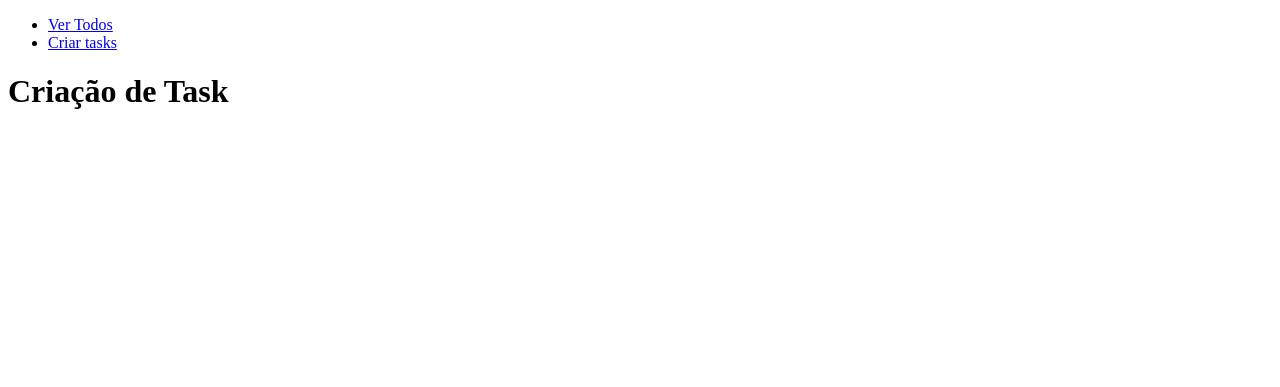
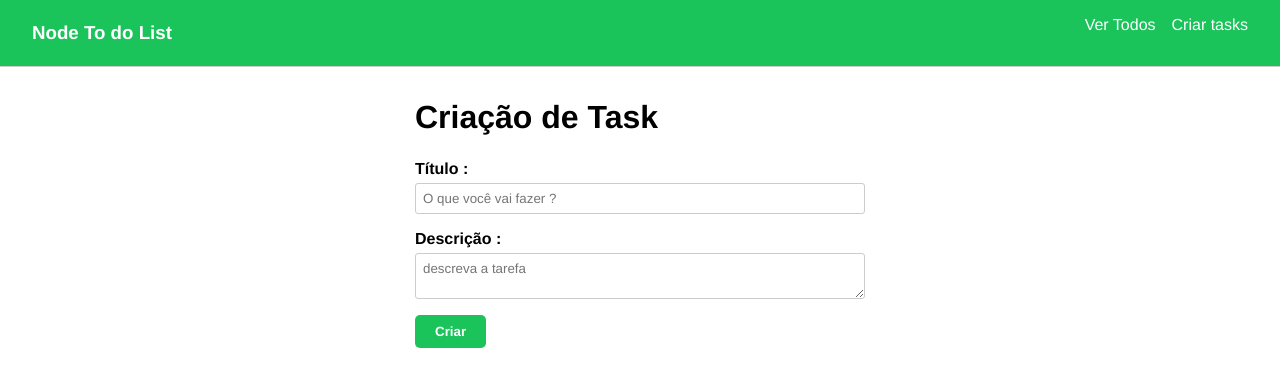
Before and after one commit to hiensenn/MVC_nodeJS, a Node server app: page /tasks/add in a window 1280 px wide. Shown: the top 387 px of the page. Run offline with Node 20, Linux system fonts and the light colour scheme; some libraries are stand-ins or nearby versions.

Commit message:
aplicando css nos layouts

```diff
--- /dev/null
+++ b/public/css/styles.css
@@ -0,0 +1,66 @@
+*{
+    font-family: Helvetica;
+    margin: 0;
+    padding: 0;
+}
+#navbar{
+    border-bottom: 1px solid #ccc;
+    padding: 1em 2em;
+    margin-bottom: 2em;
+    background-color: #1bc45b;
+    color: #fff;
+    display: flex;
+    justify-content: space-between;
+    align-items: center;
+}
+
+#navbar ul{
+    display: flex;
+    list-style: none;
+    margin-bottom: 1em;
+}
+#navbar ul li{
+    margin-left: 1em;
+}
+#navbar ul li a{
+    text-decoration: none;
+    color: #fff;
+
+}
+.container{
+    max-width: 450px;
+    margin: 2em auto;
+}
+.container form{
+    margin-top: 1.5em;
+}
+.form-control{
+    display: flex;
+    flex-direction: column;
+    margin-bottom: 1em;
+}
+.form-control label{
+    font-weight: bold;
+    margin-bottom: 0.3em;
+}
+.form-checkbox{
+    flex-direction: row;
+}
+.form-checkbox input{
+    margin-right: 10px;
+}
+.form-control input,
+.form-control textarea{
+    padding: 7px;
+    border-radius: 3px;
+    border: 1px solid #ccc;
+}
+form input[type="submit"]{
+    background-color: #1bc45b;
+    color: #fff;
+    padding: .7em 1.5em;
+    font-weight: bold;
+    border-radius: 5px;
+    border: none;
+    cursor: pointer;
+}
--- a/views/layouts/main.handlebars
+++ b/views/layouts/main.handlebars
@@ -4,15 +4,21 @@
     <meta charset="UTF-8">
     <meta http-equiv="X-UA-Compatible" content="IE=edge">
     <meta name="viewport" content="width=device-width, initial-scale=1.0">
+    <link rel="stylesheet" href="../css/styles.css">
     <title>Tasks</title>
 </head>
 <body>
     <nav id="navbar">
+        <h3>Node To do List</h3>
         <ul>
             <li><a href="/tasks">Ver Todos</a> </li>
             <li><a href="/tasks/add">Criar tasks</a> </li>
         </ul>
     </nav>
-    {{{body}}}
+
+    <div class="container">
+        {{{body}}}
+    </div>
+
 </body>
 </html>
--- a/views/tasks/create.handlebars
+++ b/views/tasks/create.handlebars
@@ -1 +1,17 @@
 <h1>Criação de Task </h1>
+
+<form action="/tasks/add" method="post">
+    <div class="form-control">
+        <label for="title">Título : </label>
+        <input type="text" name="title" placeholder="O que você vai fazer ?">
+
+    </div>
+
+    <div class="form-control">
+        <label for="description">Descrição : </label>
+        <textarea name="descripton" placeholder="descreva a tarefa"></textarea>
+
+    </div>
+
+    <input type="submit" value="Criar">
+</form>
```
